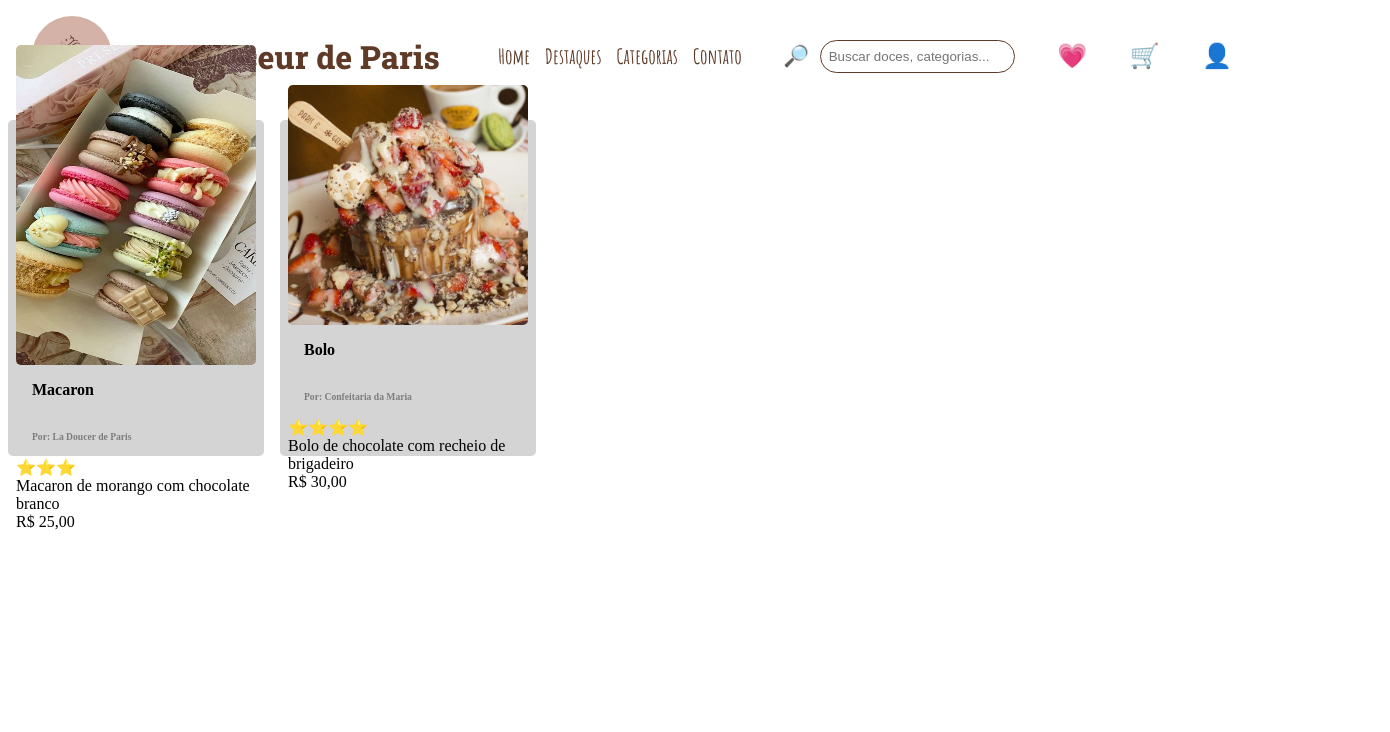
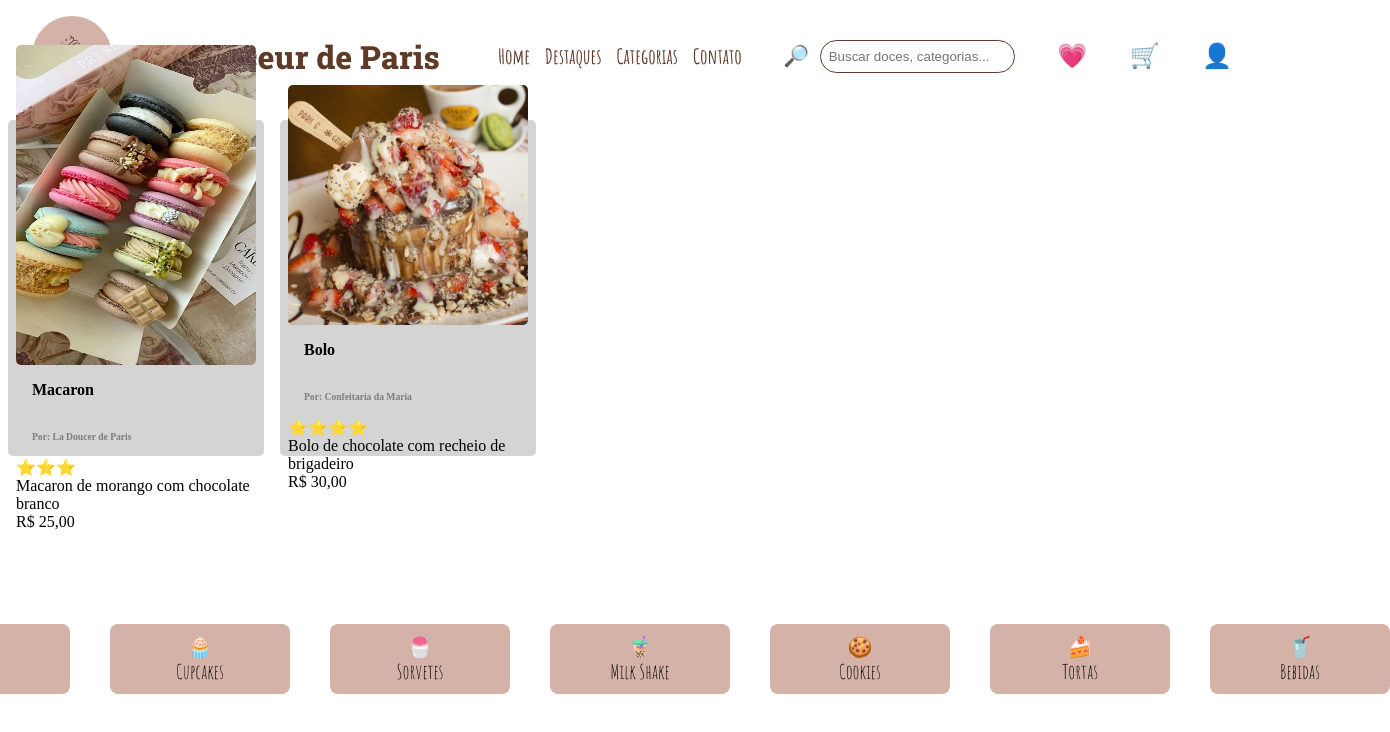
Before and after one commit to EvelynOliveira1200/components-class, a Next.js app: page / in a window 1280 px wide. Shown: the top 732 px of the page, 1390 px wide, since content can reach past the window. Built offline with nearby package versions, Linux system fonts and the light colour scheme.

Commit message:
Finalizing the Categoria component

```diff
--- a/app/page.js
+++ b/app/page.js
@@ -2,6 +2,7 @@ import "../styles/home.css"
 import Header from "../components/Header"
 import logo from "../img/logo.png"
 import Cards from "../components/Cards";
+import Categoria from "../components/Categoria";
 import doce1 from "../img/doce01.jpg";
 import doce2 from "../img/doce02.jpg";
 
@@ -44,6 +45,16 @@ export default function Home() {
         ))}
       </div>
 
+      <section className="sectionCategoria">
+        <Categoria icon="🎂" type="Bolos"/>
+        <Categoria icon="🧁" type="Cupcakes"/>
+        <Categoria icon="🍧" type="Sorvetes"/>
+        <Categoria icon="🧋" type="Milk Shake"/>
+        <Categoria icon="🍪" type="Cookies"/>
+        <Categoria icon="🍰" type="Tortas"/>
+        <Categoria icon="🥤" type="Bebidas"/>
+      </section>
+
     </div>
   );
 }
--- a/styles/Categoria.module.css
+++ b/styles/Categoria.module.css
@@ -0,0 +1,23 @@
+@import url('https://fonts.googleapis.com/css2?family=Amatic+SC:wght@400;700&family=Roboto+Slab:wght@100..900&display=swap');
+
+.amatic-sc-regular {
+    font-family: "Amatic SC", sans-serif;
+}
+
+.cardCategoria {
+    background-color: #D4B2A7;
+    list-style: none;
+    border-radius: 8px;
+    padding: 10px;
+    min-width: 20vh;
+    max-width: 20vh;
+    display: flex;
+    align-items: center;
+    flex-direction: column;
+    font-family: "Amatic SC", sans-serif;
+    font-size: 2.5vh;
+}
+
+.cardCategoria:hover {
+    transform: scale(1.1);
+}
--- a/styles/home.css
+++ b/styles/home.css
@@ -3,3 +3,11 @@
   flex-wrap: row;
 
 }
+
+.sectionCategoria {
+	display: flex;
+  flex-direction: row;
+	gap: 5vh;
+	justify-content: center;
+  margin: 20vh;
+}
```
